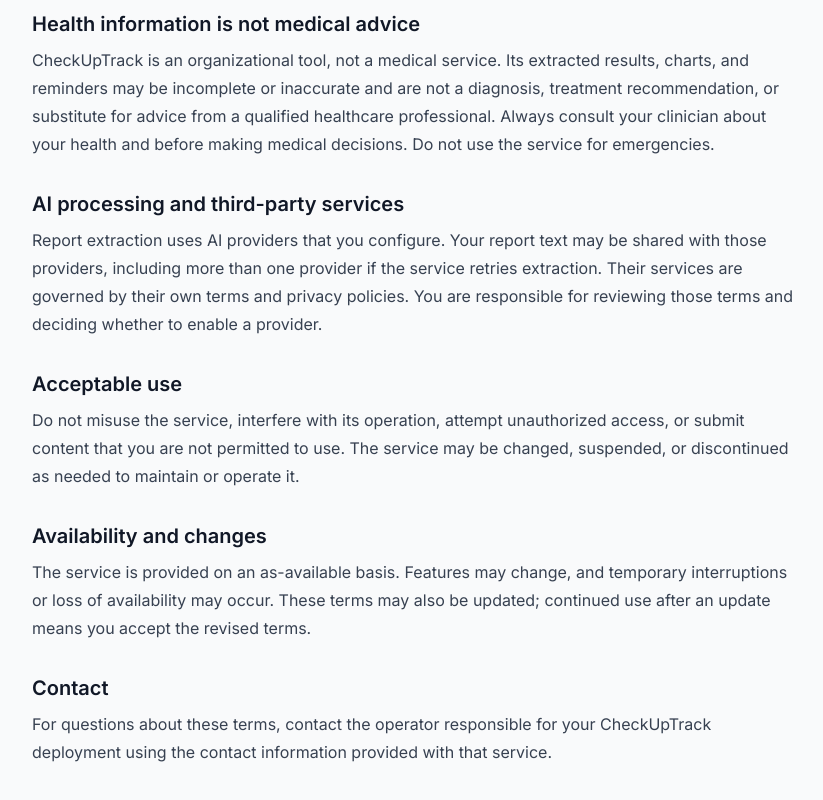
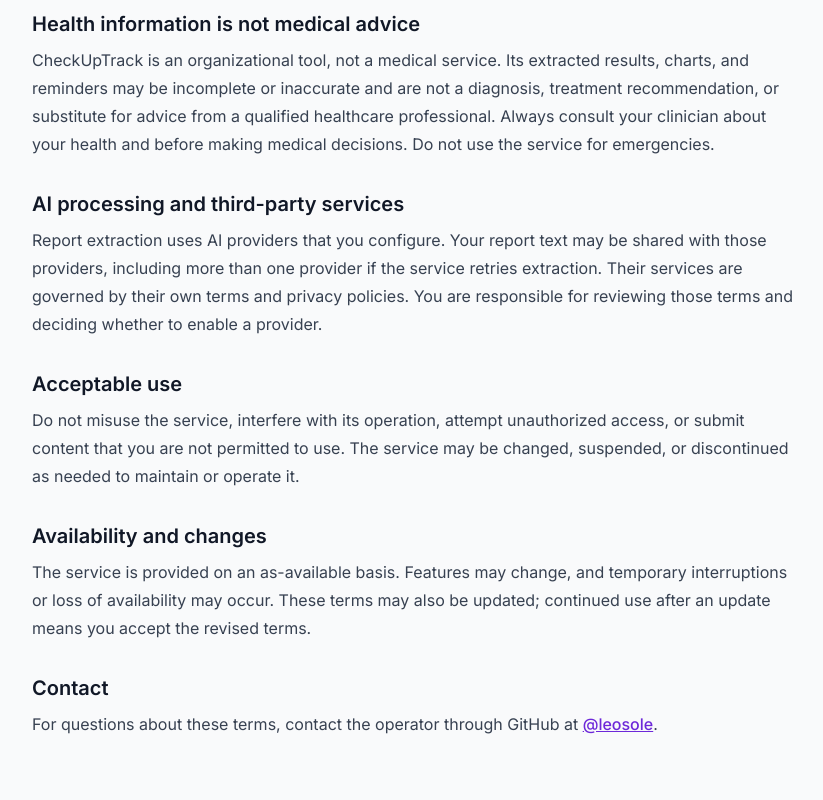
Before and after one commit to leosole/checkup-track, a React (Vite) app in the folder frontend/: page /terms-of-service in a window 1280 px wide. Shown: the part 571-1371 px from the top of the page, without its empty margins (224-1047 px from the left). Built offline with nearby package versions, Linux system fonts and the light colour scheme; no server answers.

Commit message:
fix: update contact information in privacy policy and terms of service

```diff
--- a/frontend/src/routes/privacy-policy.tsx
+++ b/frontend/src/routes/privacy-policy.tsx
@@ -110,8 +110,14 @@ function PrivacyPolicyRoute() {
             </h2>
             <p>
               For privacy questions or data-deletion requests, contact the
-              operator responsible for your CheckUpTrack deployment using the
-              contact information provided with that service.
+              operator through GitHub at{" "}
+              <a
+                href="https://github.com/leosole"
+                className="font-medium text-brand-700 underline dark:text-brand-300"
+              >
+                @leosole
+              </a>
+              . Please do not share health information in public posts or issues.
             </p>
           </section>
         </div>
--- a/frontend/src/routes/terms-of-service.tsx
+++ b/frontend/src/routes/terms-of-service.tsx
@@ -102,9 +102,15 @@ function TermsOfServiceRoute() {
               Contact
             </h2>
             <p>
-              For questions about these terms, contact the operator responsible
-              for your CheckUpTrack deployment using the contact information
-              provided with that service.
+              For questions about these terms, contact the operator through
+              GitHub at{" "}
+              <a
+                href="https://github.com/leosole"
+                className="font-medium text-brand-700 underline dark:text-brand-300"
+              >
+                @leosole
+              </a>
+              .
             </p>
           </section>
         </div>
```
